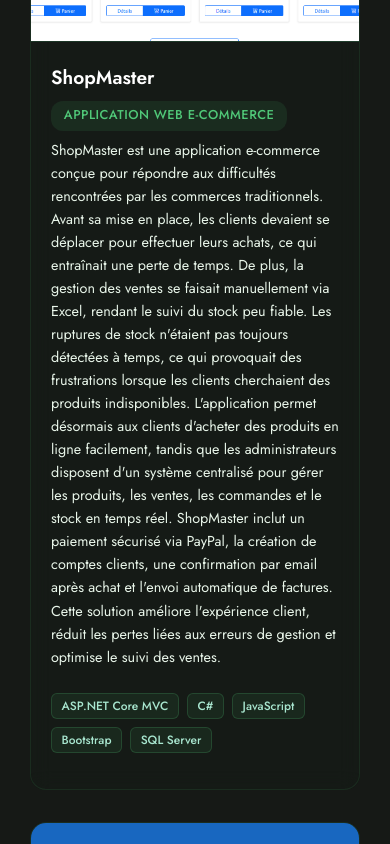
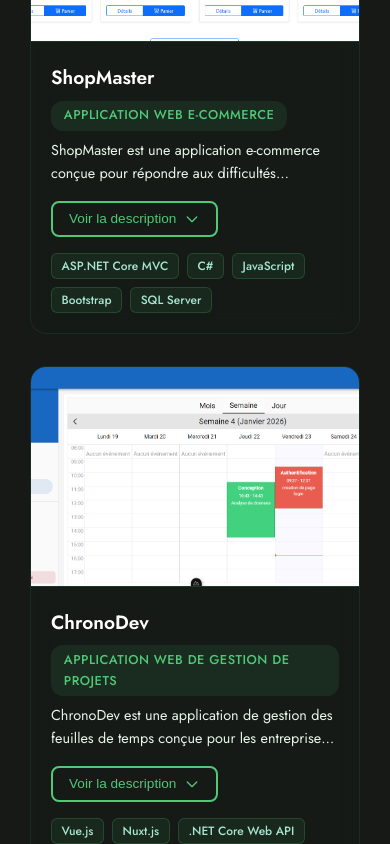
Before and after one commit to kelly-alphador/MyPortfolio, a Vue app: page / in a window 390 px wide. Shown: the part 3660-4504 px from the top of the page. Built offline with nearby package versions, Linux system fonts and the light colour scheme; a web font is replaced by a local one.

Commit message:
nouvel mise a jour

```diff
--- a/src/components/Projects.vue
+++ b/src/components/Projects.vue
@@ -44,9 +44,41 @@
           </div>
 
           <div class="project-content">
-            <p class="project-description">
+            <!-- Description tronquée par défaut -->
+            <div class="description-container">
+              <p
+                class="project-description"
+                :class="{ 'truncated': !project.isExpanded }"
+                ref="descriptionElement"
+              >
                 {{ project.description }}
               </p>
+
+              <!-- Bouton pour voir plus/moins -->
+              <button
+                class="toggle-description-btn"
+                @click="toggleDescription(index)"
+                :aria-expanded="project.isExpanded"
+              >
+                <span class="btn-text">
+                  {{ project.isExpanded ? 'Voir moins' : 'Voir la description' }}
+                </span>
+                <svg
+                  class="toggle-icon"
+                  viewBox="0 0 24 24"
+                  fill="none"
+                  stroke="currentColor"
+                  :class="{ 'expanded': project.isExpanded }"
+                >
+                  <path
+                    stroke-linecap="round"
+                    stroke-linejoin="round"
+                    stroke-width="2"
+                    d="M19 9l-7 7-7-7"
+                  />
+                </svg>
+              </button>
+            </div>
 
             <div class="project-tech">
               <span
@@ -70,6 +102,7 @@
 import portfolioImg from '@/assets/images/image_app/portfolio.png'
 import dantzigImg from '@/assets/images/image_app/DANDZIG.png'
 import taskManagerImg from '@/assets/images/image_app/Gestion_tacche.png'
+
 export default {
   name: "Projects",
   data() {
@@ -80,71 +113,73 @@
           category: "Application Web E-commerce",
           description: `ShopMaster est une application e-commerce conçue pour répondre aux difficultés rencontrées par les commerces traditionnels. Avant sa mise en place, les clients devaient se déplacer pour effectuer leurs achats, ce qui entraînait une perte de temps. De plus, la gestion des ventes se faisait manuellement via Excel, rendant le suivi du stock peu fiable. Les ruptures de stock n'étaient pas toujours détectées à temps, ce qui provoquait des frustrations lorsque les clients cherchaient des produits indisponibles.
 
-L'application permet désormais aux clients d'acheter des produits en ligne facilement, tandis que les administrateurs disposent d'un système centralisé pour gérer les produits, les ventes, les commandes et le stock en temps réel. ShopMaster inclut un paiement sécurisé via PayPal, la création de comptes clients, une confirmation par email après achat et l'envoi automatique de factures. Cette solution améliore l'expérience client, réduit les pertes liées aux erreurs de gestion et optimise le suivi des ventes.`
-,
+L'application permet désormais aux clients d'acheter des produits en ligne facilement, tandis que les administrateurs disposent d'un système centralisé pour gérer les produits, les ventes, les commandes et le stock en temps réel. ShopMaster inclut un paiement sécurisé via PayPal, la création de comptes clients, une confirmation par email après achat et l'envoi automatique de factures. Cette solution améliore l'expérience client, réduit les pertes liées aux erreurs de gestion et optimise le suivi des ventes.`,
           image: shopMasterImg,
           imageAlt: "Capture d'écran ShopMaster",
           demoLink: "https://www.linkedin.com/feed/update/urn:li:activity:7373372640092315648/",
           githubLink: "https://github.com/kelly-alphador/ShopMaster",
-    technologies: ["ASP.NET Core MVC", "C#", "JavaScript", "Bootstrap", "SQL Server"]
+          technologies: ["ASP.NET Core MVC", "C#", "JavaScript", "Bootstrap", "SQL Server"],
+          isExpanded: false
         },
         {
           title: "ChronoDev",
           category: "Application Web de Gestion de Projets",
-    description: `ChronoDev est une application de gestion des feuilles de temps conçue pour les entreprises informatiques. Avant sa mise en place, le suivi des heures de travail se faisait de manière informelle ou via des fichiers Excel, ce qui rendait difficile le contrôle du temps réellement passé sur chaque projet. Les managers manquaient de visibilité sur la productivité des équipes, et les développeurs n’avaient pas toujours de retour clair sur la validation de leurs heures.
+          description: `ChronoDev est une application de gestion des feuilles de temps conçue pour les entreprises informatiques. Avant sa mise en place, le suivi des heures de travail se faisait de manière informelle ou via des fichiers Excel, ce qui rendait difficile le contrôle du temps réellement passé sur chaque projet. Les managers manquaient de visibilité sur la productivité des équipes, et les développeurs n'avaient pas toujours de retour clair sur la validation de leurs heures.
 
-L’application introduit un système structuré avec trois rôles : Manager, Chef de projet et Développeur. Les développeurs et chefs de projet saisissent leurs heures de travail par projet et par jour. Le manager peut consulter ces saisies, puis les valider ou les refuser avec un commentaire expliquant la raison du refus.
+L'application introduit un système structuré avec trois rôles : Manager, Chef de projet et Développeur. Les développeurs et chefs de projet saisissent leurs heures de travail par projet et par jour. Le manager peut consulter ces saisies, puis les valider ou les refuser avec un commentaire expliquant la raison du refus.
 
-Chaque utilisateur peut suivre l’état de ses déclarations : les heures validées apparaissent en vert, celles refusées en rouge, avec accès au détail du motif de refus. L’application permet également de visualiser le temps restant alloué à un projet, offrant ainsi une meilleure anticipation des délais et une gestion plus efficace des ressources.
+Chaque utilisateur peut suivre l'état de ses déclarations : les heures validées apparaissent en vert, celles refusées en rouge, avec accès au détail du motif de refus. L'application permet également de visualiser le temps restant alloué à un projet, offrant ainsi une meilleure anticipation des délais et une gestion plus efficace des ressources.
 
-ChronoDev améliore la transparence, facilite le suivi de la productivité et aide les entreprises à mieux contrôler l’avancement réel de leurs projets.`,
-
+ChronoDev améliore la transparence, facilite le suivi de la productivité et aide les entreprises à mieux contrôler l'avancement réel de leurs projets.`,
           image: chronoDevImg,
           imageAlt: "Capture d'écran ChronoDev",
-    demoLink: "#",
+          demoLink: "https://www.linkedin.com/feed/update/urn:li:activity:7425052358512062465/?originTrackingId=iwJPR6ZgSXHCTVSXmtKpng%3D%3D",
           githubLink: "https://github.com/kelly-alphador/ChronoDev.Api",
-    technologies: ["Vue.js", "Nuxt.js", ".NET Core Web API", "SQL Server"]
+          technologies: ["Vue.js", "Nuxt.js", ".NET Core Web API", "SQL Server"],
+          isExpanded: false
         },
         {
           title: "Portfolio Interactif",
           category: "Portfolio Web",
-     description: `Ce portfolio interactif a été conçu pour répondre à un besoin essentiel : présenter clairement mes compétences et mes projets dans un format professionnel, moderne et accessible à tous. Avant sa création, mes réalisations étaient dispersées entre différents supports, ce qui rendait difficile pour un recruteur ou un client d’avoir une vision globale de mon profil et de mon savoir-faire.
+          description: `Ce portfolio interactif a été conçu pour répondre à un besoin essentiel : présenter clairement mes compétences et mes projets dans un format professionnel, moderne et accessible à tous. Avant sa création, mes réalisations étaient dispersées entre différents supports, ce qui rendait difficile pour un recruteur ou un client d'avoir une vision globale de mon profil et de mon savoir-faire.
 
-L’objectif de cette plateforme est de centraliser mes projets, démontrer mes compétences techniques à travers des cas concrets et offrir une navigation fluide et agréable. Le site met en avant des projets réels, chacun présenté avec le problème rencontré, la solution développée et les technologies utilisées.
+L'objectif de cette plateforme est de centraliser mes projets, démontrer mes compétences techniques à travers des cas concrets et offrir une navigation fluide et agréable. Le site met en avant des projets réels, chacun présenté avec le problème rencontré, la solution développée et les technologies utilisées.
 
-Grâce à une interface responsive, des animations modernes et un design soigné, ce portfolio reflète à la fois mes compétences en développement front-end et mon attention à l’expérience utilisateur. Il constitue un outil professionnel qui facilite la mise en relation avec des recruteurs, des entreprises et des clients potentiels.`,
+Grâce à une interface responsive, des animations modernes et un design soigné, ce portfolio reflète à la fois mes compétences en développement front-end et mon attention à l'expérience utilisateur. Il constitue un outil professionnel qui facilite la mise en relation avec des recruteurs, des entreprises et des clients potentiels.`,
           image: portfolioImg,
           imageAlt: "Capture d'écran Portfolio",
           demoLink: "#",
           githubLink: "https://github.com/kelly-alphador/MyPortfolio",
-    technologies: ["Vue.js", "JavaScript", "CSS3"]
+          technologies: ["Vue.js", "JavaScript", "CSS3"],
+          isExpanded: false
         },
         {
           title: "Algorithme de Dantzig",
           category: "Application Desktop",
-    description: `Cette application desktop a été développée pour faciliter l’apprentissage des algorithmes de graphes, notamment l’algorithme de Dantzig utilisé pour déterminer les chemins minimaux et maximaux. Avant sa mise en place, les étudiants devaient effectuer ces calculs manuellement, ce qui demandait beaucoup de temps et augmentait le risque d’erreurs, surtout pour les graphes complexes.
+          description: `Cette application desktop a été développée pour faciliter l'apprentissage des algorithmes de graphes, notamment l'algorithme de Dantzig utilisé pour déterminer les chemins minimaux et maximaux. Avant sa mise en place, les étudiants devaient effectuer ces calculs manuellement, ce qui demandait beaucoup de temps et augmentait le risque d'erreurs, surtout pour les graphes complexes.
 
-L’application permet de modéliser un graphe à travers une interface graphique intuitive, avec visualisation des sommets et des arcs. L’utilisateur peut ensuite lancer automatiquement le calcul des chemins minimaux et maximaux, obtenant des résultats rapides et fiables.
+L'application permet de modéliser un graphe à travers une interface graphique intuitive, avec visualisation des sommets et des arcs. L'utilisateur peut ensuite lancer automatiquement le calcul des chemins minimaux et maximaux, obtenant des résultats rapides et fiables.
 
-Cette solution aide les étudiants à mieux comprendre le fonctionnement de l’algorithme grâce à la visualisation, tout en réduisant le temps consacré aux calculs manuels. Elle constitue ainsi un outil pédagogique interactif qui rend l’apprentissage plus efficace et plus clair.`,
+Cette solution aide les étudiants à mieux comprendre le fonctionnement de l'algorithme grâce à la visualisation, tout en réduisant le temps consacré aux calculs manuels. Elle constitue ainsi un outil pédagogique interactif qui rend l'apprentissage plus efficace et plus clair.`,
           image: dantzigImg,
           imageAlt: "Capture d'écran Algorithme de Dantzig",
           demoLink: "#",
           githubLink: "#",
-    technologies: ["C#", "WPF", ".NET"]
+          technologies: ["C#", "WPF", ".NET"],
+          isExpanded: false
         },
         {
           title: "Gestion de Tâches",
           category: "Application Desktop",
-    description: "Application de gestion de tâches permettant d’ajouter, modifier, supprimer et suivre l’état des tâches. Interface simple et efficace pour améliorer l’organisation du travail.",
+          description: "Application de gestion de tâches permettant d'ajouter, modifier, supprimer et suivre l'état des tâches. Interface simple et efficace pour améliorer l'organisation du travail.",
           image: taskManagerImg,
           imageAlt: "Capture d'écran Gestion de Tâches",
           demoLink: "#",
           githubLink: "#",
-    technologies: ["C#", "Windows Forms", ".NET"]
+          technologies: ["C#", "Windows Forms", ".NET"],
+          isExpanded: false
         }
       ]
-
     };
   },
   mounted() {
@@ -170,6 +205,10 @@
         observer.observe(card);
       });
     },
+
+    toggleDescription(index) {
+      this.projects[index].isExpanded = !this.projects[index].isExpanded;
+    }
   },
 };
 </script>
@@ -239,6 +278,8 @@
   overflow: hidden;
   background: rgba(20, 30, 25, 0.3);
   backdrop-filter: blur(10px);
+  display: flex;
+  flex-direction: column;
 }
 
 .project-card.animated {
@@ -259,6 +300,7 @@
   overflow: hidden;
   border-bottom: 1px solid rgba(80, 200, 120, 0.1);
   background: linear-gradient(135deg, #15231c 0%, #1e3429 100%);
+  flex-shrink: 0;
 }
 
 .project-img {
@@ -350,6 +392,7 @@
   display: flex;
   justify-content: space-between;
   align-items: flex-start;
+  flex-shrink: 0;
 }
 
 .project-title {
@@ -372,13 +415,72 @@
 
 .project-content {
   padding: 0 1.5rem 1.5rem;
+  flex-grow: 1;
+  display: flex;
+  flex-direction: column;
+}
+
+/* Container de description */
+.description-container {
+  flex-grow: 1;
+  margin-bottom: 1rem;
+  position: relative;
 }
 
 .project-description {
   color: var(--text-secondary);
   line-height: 1.6;
-  margin-bottom: 1.5rem;
   font-size: 0.95rem;
+  transition: all 0.3s ease;
+  overflow: hidden;
+}
+
+/* État tronqué */
+.project-description.truncated {
+  display: -webkit-box;
+  -webkit-line-clamp: 4;
+  -webkit-box-orient: vertical;
+  overflow: hidden;
+  text-overflow: ellipsis;
+  max-height: calc(4 * 1.6 * 0.95rem); /* 4 lignes * line-height * font-size */
+}
+
+/* Bouton pour voir plus/moins */
+.toggle-description-btn {
+  display: flex;
+  align-items: center;
+  gap: 0.5rem;
+  background: transparent;
+  border: 2px solid var(--emerald-primary);
+  color: var(--emerald-primary);
+  padding: 0.6rem 1.2rem;
+  border-radius: 8px;
+  font-weight: 500;
+  font-size: 0.9rem;
+  cursor: pointer;
+  transition: all 0.3s ease;
+  margin-top: 1rem;
+  align-self: flex-start;
+}
+
+.toggle-description-btn:hover {
+  background: rgba(80, 200, 120, 0.1);
+  transform: translateY(-2px);
+}
+
+.toggle-icon {
+  width: 16px;
+  height: 16px;
+  transition: transform 0.3s ease;
+  stroke-width: 2.5;
+}
+
+.toggle-icon.expanded {
+  transform: rotate(180deg);
+}
+
+.btn-text {
+  font-weight: 500;
 }
 
 /* Technologies */
@@ -386,7 +488,7 @@
   display: flex;
   flex-wrap: wrap;
   gap: 0.5rem;
-  margin-bottom: 1rem;
+  margin-top: auto;
 }
 
 .tech-badge {
@@ -506,6 +608,16 @@
     font-size: 0.9rem;
   }
 
+  .project-description.truncated {
+    -webkit-line-clamp: 3;
+    max-height: calc(3 * 1.6 * 0.9rem);
+  }
+
+  .toggle-description-btn {
+    padding: 0.5rem 1rem;
+    font-size: 0.85rem;
+  }
+
   .tech-badge {
     font-size: 0.75rem;
     padding: 0.25rem 0.6rem;
@@ -545,5 +657,10 @@
   .project-category {
     align-self: flex-start;
   }
+
+  .project-description.truncated {
+    -webkit-line-clamp: 2;
+    max-height: calc(2 * 1.6 * 0.9rem);
+  }
 }
 </style>
```
Lines whose indentation alone changed are shown as unchanged.
